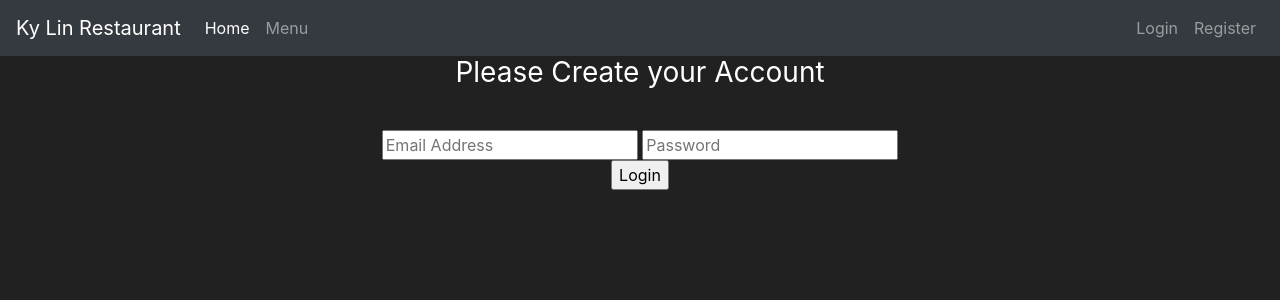
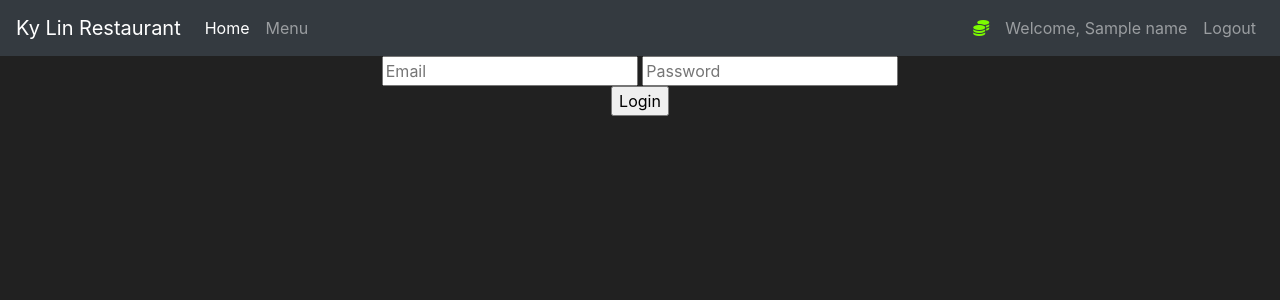
Before and after one commit to kevinluuhuynh/OnlineRestaurant, a Flask app: template templates/login.html in a window 1280 px wide. Shown: the top 300 px of the page. Run offline with Flask 2, Linux system fonts and the light colour scheme; the visitor is signed in with stand-in values (Sample User, id 1); tables that the repository leaves empty hold one stand-in row (values such as "Sample post"); the template is opened without the code that fills it: most values are stand-ins (such as "Sample title", 1, 10 or a date in 2020); some libraries are stand-ins or nearby versions.

Commit message:
login function and logout function
user is able to login and redirects to the home page and displays a welcome with users name. Logging out will take user back to home page

```diff
--- a/OnlineRestaurant/app.py
+++ b/OnlineRestaurant/app.py
@@ -1,4 +1,4 @@
-from flask import Flask, render_template, request, redirect, url_for, session
+from flask import Flask, render_template, request, redirect, url_for, session, flash
 from flask_mysqldb import MySQL
 import MySQLdb.cursors
 import re
@@ -17,9 +17,9 @@ mysql = MySQL(app)
 @app.route('/')
 @app.route('/home')
 def home_page():
+    # Check if user is loggedin
     if 'loggedin' in session:
-        # User is loggedin show them the home page
-        return render_template('home.html', email=session['email'])
+        return render_template('home.html', name=session['name'])
     return render_template('home.html')
 
 
@@ -51,6 +51,7 @@ def login_page():
             session['loggedin'] = True
             session['id'] = account['account_id']
             session['email'] = account['email']
+            session['name'] = account['first_name']
             # Redirect to home page
             return redirect(url_for('home_page'))
         else:
@@ -61,12 +62,14 @@ def login_page():
 
 
 @app.route('/logout')
-def logout():
+def logout_page():
     # Remove session data, this will log the user out
    session.pop('loggedin', None)
    session.pop('id', None)
    session.pop('email', None)
+   session.pop('name', None)
    # Redirect to login page
+   flash("You have been logged out!", category='info')
    return redirect(url_for('login_page'))
 
 
--- a/OnlineRestaurant/templates/base.html
+++ b/OnlineRestaurant/templates/base.html
@@ -27,6 +27,21 @@
                 <a class="nav-link" href="{{ url_for('menu_page') }}">Menu</a>
             </li>
         </ul>
+          {% if 'loggedin' in session %}
+            <ul class="navbar-nav">
+                <li class="nav-item">
+                    <a class="nav-link" style="color: lawngreen; font-weight: bold">
+                        <i class="fas fa-coins"></i>
+                    </a>
+                </li>
+                <li class="nav-item">
+                    <a class="nav-link">Welcome, {{ name }}</a>
+                </li>
+                <li class="nav-item">
+                    <a class="nav-link" href="{{ url_for('logout_page') }}">Logout</a>
+                </li>
+            </ul>
+          {% else %}
             <ul class="navbar-nav">
                 <li class="nav-item">
                     <a class="nav-link" href="{{ url_for('login_page') }}">Login</a>
@@ -35,6 +50,7 @@
                     <a class="nav-link" href="{{ url_for('register_page') }}">Register</a>
                 </li>
             </ul>
+          {% endif %}
       </div>
     </nav>
       {% block content %}
--- a/OnlineRestaurant/templates/login.html
+++ b/OnlineRestaurant/templates/login.html
@@ -6,13 +6,10 @@
 {% block content %}
 <body class="text-center">
     <div class="container">
-			<h1 class="h3 mb-3 font-weight-normal">
-                Please Create your Account
-            </h1>
-            <br>
 			<form method="POST">
 
-				<input type="text" name="username" placeholder="Email Address" id="email" required>
+				<input type="text" name="email" placeholder="Email" id="email" required>
+
 				<input type="password" name="password" placeholder="Password" id="password" required>
 				<div class="msg">{{ msg }}</div>
 				<input type="submit" value="Login">
```
Also changed, not shown: app.py (+6 -3 lines), templates/base.html (+16 -0 lines), templates/login.html (+2 -5 lines). Lines whose indentation alone changed are shown as unchanged.
